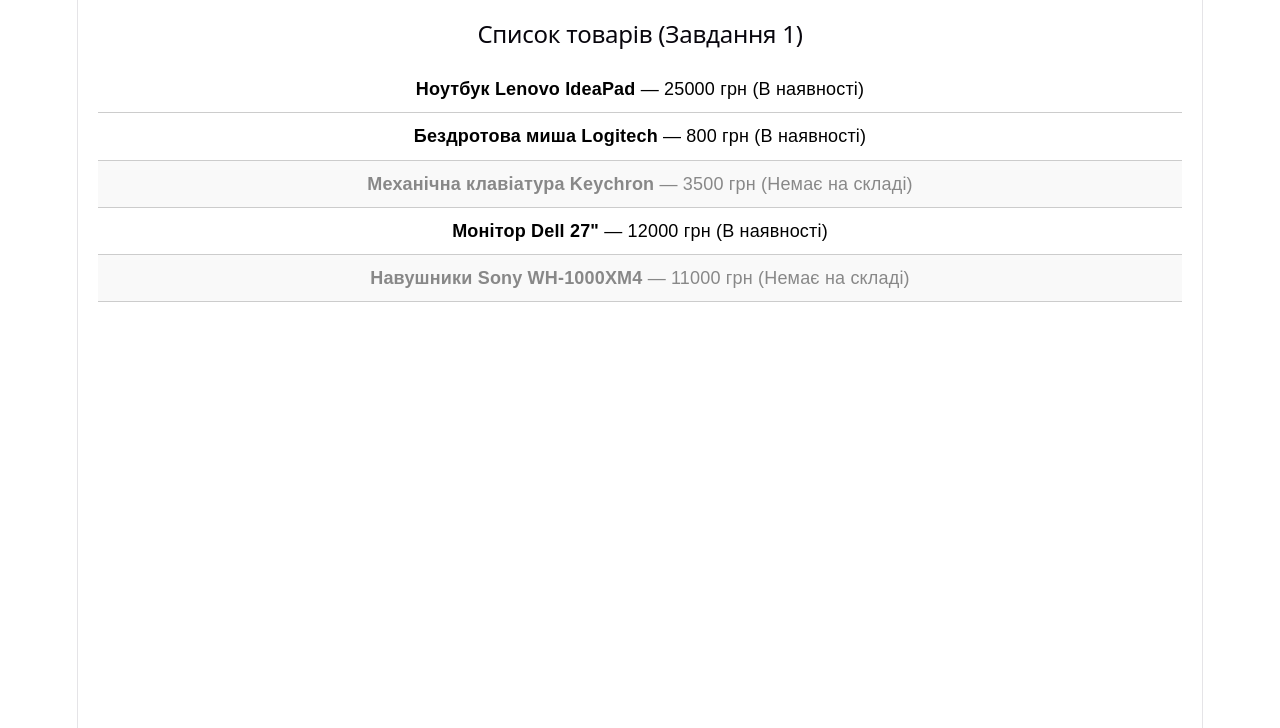
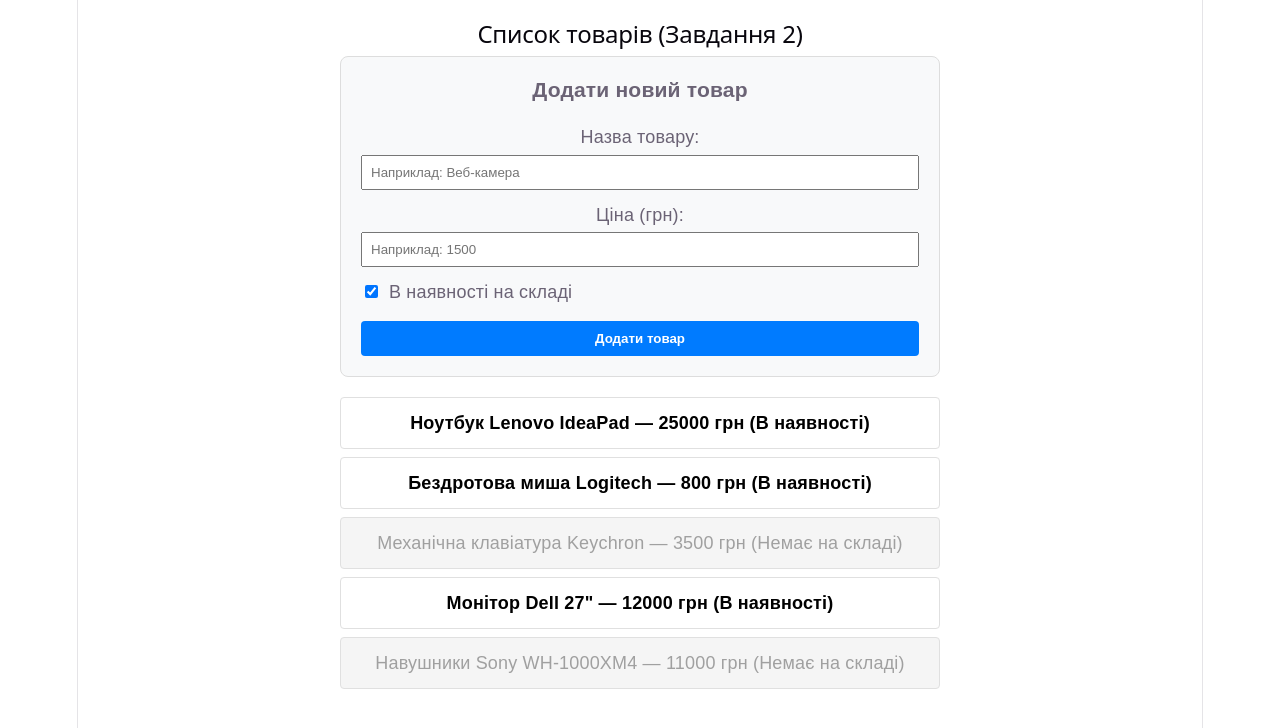
Before and after one commit to Madamada2026/Laboratorna-6, a React (Vite) app: page / in a window 1280 px wide. Shown: the top 728 px of the page. Built offline with nearby package versions, Linux system fonts and the light colour scheme.

Commit message:
feat: complete task 2 - add product form with validation and state

```diff
--- a/src/ProductList.jsx
+++ b/src/ProductList.jsx
@@ -1,29 +1,148 @@
-import React from 'react';
+import React, { useState } from 'react';
 
 function ProductList() {
-  const products = [
-    { id: 101, name: 'Ноутбук Lenovo IdeaPad', price: 25000, inStock: true },
-    { id: 102, name: 'Бездротова миша Logitech', price: 800, inStock: true },
-    { id: 103, name: 'Механічна клавіатура Keychron', price: 3500, inStock: false },
-    { id: 104, name: 'Монітор Dell 27"', price: 12000, inStock: true },
-    { id: 105, name: 'Навушники Sony WH-1000XM4', price: 11000, inStock: false }
-  ];
+  // Початковий список товарів у стані (useState)
+  const [products, setProducts] = useState([
+    { id: 1, name: 'Ноутбук Lenovo IdeaPad', price: 25000, inStock: true },
+    { id: 2, name: 'Бездротова миша Logitech', price: 800, inStock: true },
+    { id: 3, name: 'Механічна клавіатура Keychron', price: 3500, inStock: false },
+    { id: 4, name: 'Монітор Dell 27"', price: 12000, inStock: true },
+    { id: 5, name: 'Навушники Sony WH-1000XM4', price: 11000, inStock: false }
+  ]);
+
+  // Стан для полів форми
+  const [name, setName] = useState('');
+  const [price, setPrice] = useState('');
+  const [inStock, setInStock] = useState(true);
+
+  // Стан для відображення помилки валідації
+  const [error, setError] = useState('');
+
+  // Обробник відправки форми
+  const handleAddProduct = (e) => {
+    e.preventDefault();
+
+    // Валідація: назва не порожня
+    if (!name.trim()) {
+      setError('Будь ласка, введіть назву товару.');
+      return;
+    }
+
+    // Валідація: ціна є додатним числом
+    const parsedPrice = Number(price);
+    if (!price || isNaN(parsedPrice) || parsedPrice <= 0) {
+      setError('Будь ласка, введіть коректну ціну (додатне число).');
+      return;
+    }
+
+    // Генерація унікального ID (Date.now() + Math.random())
+    const newId = `${Date.now()}-${Math.random()}`;
+
+    // Новий об'єкт товару
+    const newProduct = {
+      id: newId,
+      name: name.trim(),
+      price: parsedPrice,
+      inStock: inStock
+    };
+
+    // Додавання до кінця списку незмінним способом через оператор розширення (...)
+    setProducts([...products, newProduct]);
+
+    // Очищення форми та помилок
+    setName('');
+    setPrice('');
+    setInStock(true);
+    setError('');
+  };
 
   return (
-    <div style={{ padding: '20px', fontFamily: 'sans-serif' }}>
-      <h2>Список товарів (Завдання 1)</h2>
+    <div style={{ maxWidth: '600px', margin: '20px auto', fontFamily: 'Arial, sans-serif' }}>
+      <h2 style={{ textAlign: 'center' }}>Список товарів (Завдання 2)</h2>
+
+      {/* Форма додавання нового товару */}
+      <form
+        onSubmit={handleAddProduct}
+        style={{
+          backgroundColor: '#f8f9fa',
+          padding: '20px',
+          borderRadius: '8px',
+          border: '1px solid #ddd',
+          marginBottom: '20px'
+        }}
+      >
+        <h3 style={{ marginTop: 0, textAlign: 'center' }}>Додати новий товар</h3>
+
+        {error && (
+          <p style={{ color: 'red', fontSize: '14px', textAlign: 'center' }}>{error}</p>
+        )}
+
+        <div style={{ marginBottom: '12px' }}>
+          <label style={{ display: 'block', marginBottom: '4px' }}>Назва товару:</label>
+          <input
+            type="text"
+            value={name}
+            onChange={(e) => setName(e.target.value)}
+            placeholder="Наприклад: Веб-камера"
+            style={{ width: '100%', padding: '8px', boxSizing: 'border-box' }}
+          />
+        </div>
+
+        <div style={{ marginBottom: '12px' }}>
+          <label style={{ display: 'block', marginBottom: '4px' }}>Ціна (грн):</label>
+          <input
+            type="number"
+            value={price}
+            onChange={(e) => setPrice(e.target.value)}
+            placeholder="Наприклад: 1500"
+            style={{ width: '100%', padding: '8px', boxSizing: 'border-box' }}
+          />
+        </div>
+
+        <div style={{ marginBottom: '16px', display: 'flex', alignItems: 'center', gap: '8px' }}>
+          <input
+            type="checkbox"
+            id="inStock"
+            checked={inStock}
+            onChange={(e) => setInStock(e.target.checked)}
+          />
+          <label htmlFor="inStock">В наявності на складі</label>
+        </div>
+
+        <button
+          type="submit"
+          style={{
+            width: '100%',
+            padding: '10px',
+            backgroundColor: '#007bff',
+            color: '#fff',
+            border: 'none',
+            borderRadius: '4px',
+            cursor: 'pointer',
+            fontWeight: 'bold'
+          }}
+        >
+          Додати товар
+        </button>
+      </form>
+
+      {/* Відображення списку товарів */}
       <ul style={{ listStyleType: 'none', padding: 0 }}>
         {products.map((product) => (
           <li
             key={product.id}
             style={{
-              padding: '10px',
-              borderBottom: '1px solid #ccc',
-              color: product.inStock ? '#000000' : '#888888',
-              backgroundColor: product.inStock ? '#ffffff' : '#f9f9f9'
+              padding: '12px 16px',
+              margin: '8px 0',
+              borderRadius: '4px',
+              border: '1px solid #e0e0e0',
+              textAlign: 'center',
+              fontWeight: product.inStock ? 'bold' : 'normal',
+              color: product.inStock ? '#000000' : '#a0a0a0',
+              backgroundColor: product.inStock ? '#ffffff' : '#f5f5f5'
             }}
           >
-            <strong>{product.name}</strong> — {product.price} грн
+            {product.name} — {product.price} грн
             <span>
               {product.inStock ? ' (В наявності)' : ' (Немає на складі)'}
             </span>
```
